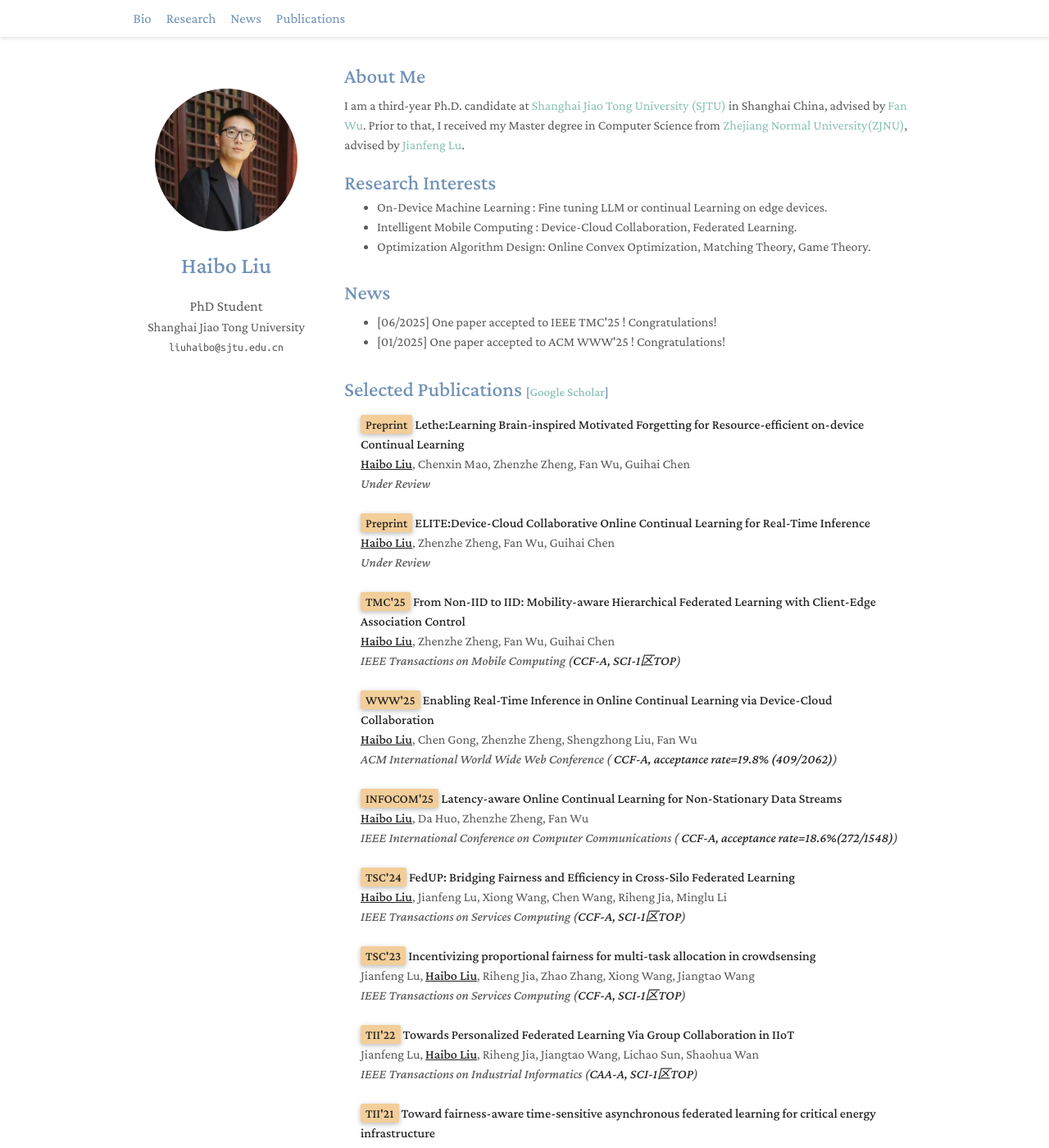
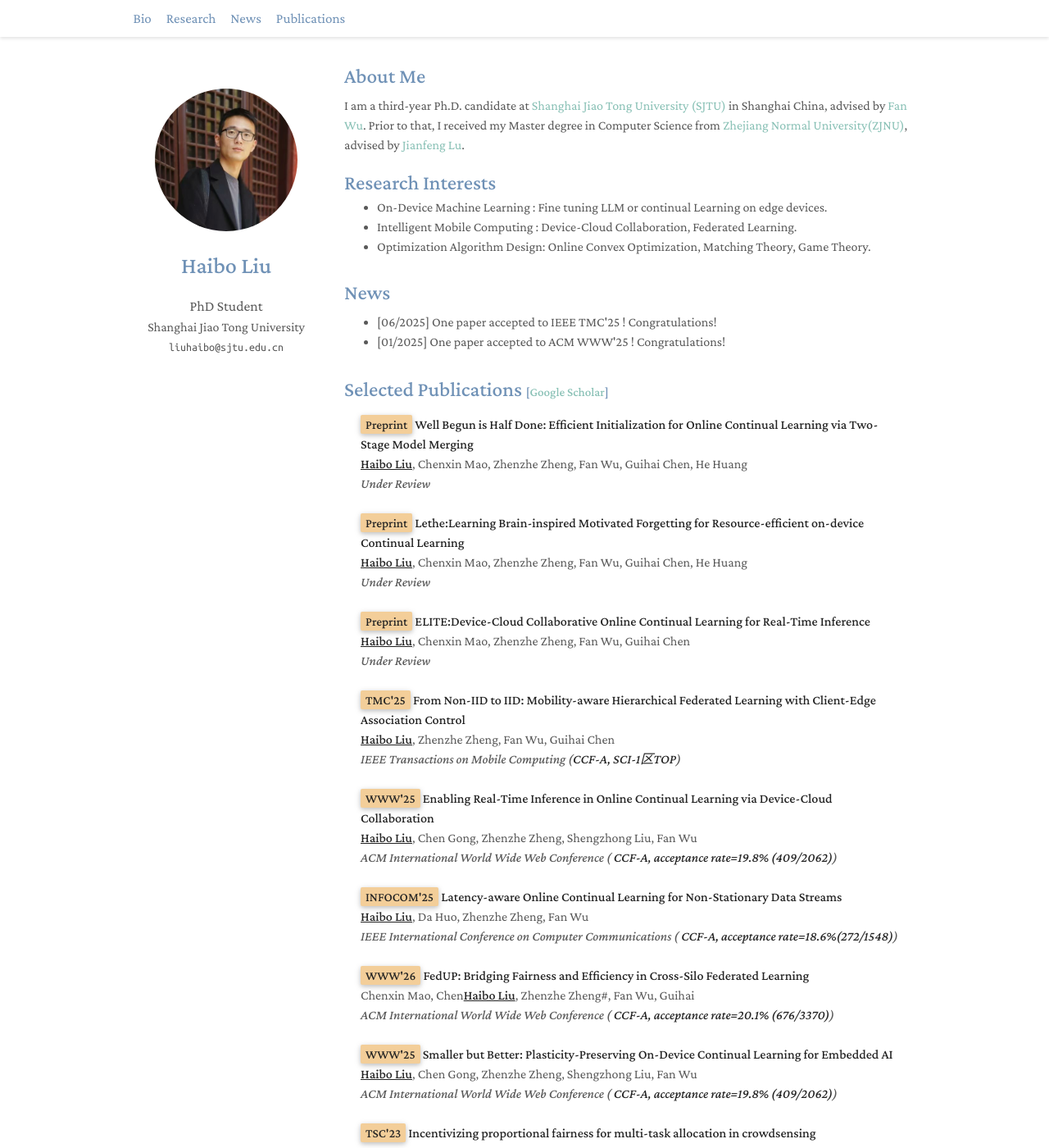
Before and after one commit to liuhaibo919/liuhaibo919.github.io, a Jekyll site: the page built from index.md, in a window 1280 px wide and 1400 px high. Shown: the whole window at 82% size. Built offline with Jekyll 4.4.1, drawn with Linux system fonts in a browser that asks for light colours; a style sheet for code colours, icons or effects is not loaded.

Commit message:
Update publications.yml

```diff
--- a/_data/publications.yml
+++ b/_data/publications.yml
@@ -1,11 +1,16 @@
 main:
+  - title: "<strong> Well Begun is Half Done: Efficient Initialization for Online Continual Learning via Two-Stage Model Merging</strong>"
+    authors: <strong> <u>Haibo Liu</u></strong>, Chenxin Mao, Zhenzhe Zheng, Fan Wu, Guihai Chen, He Huang
+    pub_short: <strong> Preprint</strong>
+    pub_detail: Under Review
+
   - title: "<strong> Lethe:Learning Brain-inspired Motivated Forgetting for Resource-efficient on-device Continual Learning</strong>"
-    authors: <strong> <u>Haibo Liu</u></strong>, Chenxin Mao, Zhenzhe Zheng, Fan Wu, Guihai Chen
+    authors: <strong> <u>Haibo Liu</u></strong>, Chenxin Mao, Zhenzhe Zheng, Fan Wu, Guihai Chen, He Huang
     pub_short: <strong> Preprint</strong>
     pub_detail: Under Review
 
   - title: "<strong> ELITE:Device-Cloud Collaborative Online Continual Learning for Real-Time Inference</strong>"
-    authors: <strong> <u>Haibo Liu</u></strong>, Zhenzhe Zheng, Fan Wu, Guihai Chen
+    authors: <strong> <u>Haibo Liu</u></strong>, Chenxin Mao, Zhenzhe Zheng, Fan Wu, Guihai Chen
     pub_short: <strong> Preprint</strong>
     pub_detail: Under Review
 
@@ -25,9 +30,14 @@ main:
     pub_detail: IEEE International Conference on Computer Communications (<strong> CCF-A, acceptance rate=18.6%(272/1548)</strong>)
 
   - title: "<strong> FedUP: Bridging Fairness and Efficiency in Cross-Silo Federated Learning</strong>"
-    authors: <strong><u>Haibo Liu</u></strong>, Jianfeng Lu, Xiong Wang, Chen Wang, Riheng Jia, Minglu Li
-    pub_short: <strong>TSC'24</strong>
-    pub_detail: IEEE Transactions on Services Computing (<strong>CCF-A, SCI-1区TOP</strong>)
+    authors: Chenxin Mao, Chen<strong><u>Haibo Liu</u></strong>, Zhenzhe Zheng#, Fan Wu, Guihai
+    pub_short: <strong>WWW'26</strong>
+    pub_detail: ACM International World Wide Web Conference (<strong> CCF-A, acceptance rate=20.1% (676/3370)</strong>)
+
+  - title: "<strong> Smaller but Better: Plasticity-Preserving On-Device Continual Learning for Embedded AI</strong>"
+    authors: <strong><u>Haibo Liu</u></strong>, Chen Gong, Zhenzhe Zheng, Shengzhong Liu, Fan Wu
+    pub_short: <strong>WWW'25</strong>
+    pub_detail: ACM International World Wide Web Conference (<strong> CCF-A, acceptance rate=19.8% (409/2062)</strong>)
 
 
   - title: "<strong> Incentivizing proportional fairness for multi-task allocation in crowdsensing</strong>"
```
